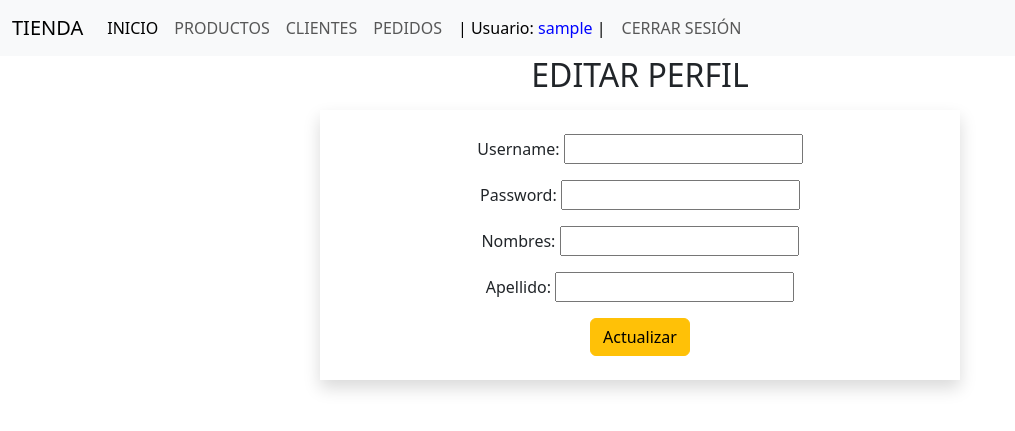
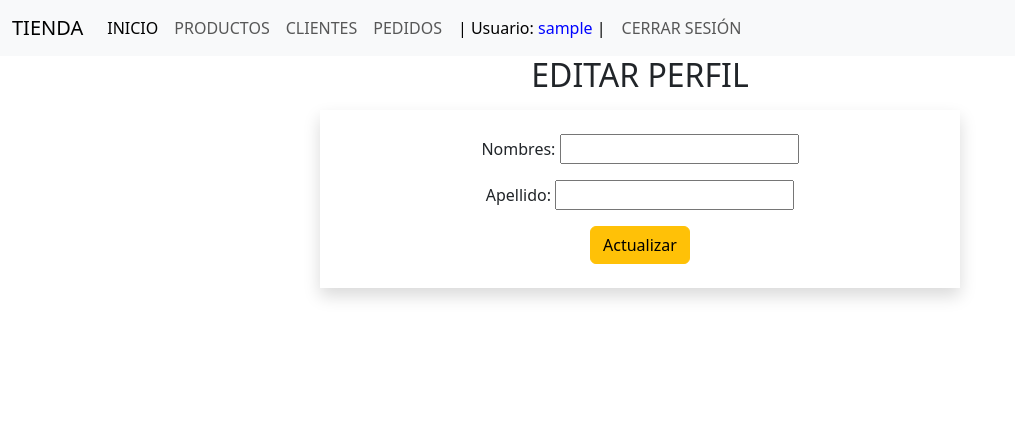
Before and after one commit to NEPalacios/PREENTREGA3-PALACIOS, a Django app: page /login/usuario/editar/ in a window 1280 px wide. Shown: the top 431 px of the page, without its empty margins (0-1015 px from the left). Run offline with Django 5.2, Linux system fonts and the light colour scheme; the visitor is signed in with stand-in values (Sample User, id 1); data that the repository does not hold is empty.

Commit message:
fix: login/forms.py

```diff
--- a/login/forms.py
+++ b/login/forms.py
@@ -4,7 +4,7 @@ from .models import Usuario
 class UsuarioForm(forms.ModelForm):
     class Meta:
         model = Usuario
-        fields = ['username', 'password', 'nombres', 'apellido']
+        fields = ['nombres', 'apellido']
         widgets = {
             'password': forms.PasswordInput(),
         }
--- a/login/templates/login/usuario.html
+++ b/login/templates/login/usuario.html
@@ -12,6 +12,7 @@
 
 <div class="w-50 shadow mx-auto p-4 m-3 text-center">
     <p>Nombre de usuario: {{ usuario.username }}</p>
+    <span class="form-control-color text-black-50">Datos personales:</span>
     <p>Nombres: {{ usuario.nombres }}</p>
     <p>Apellido: {{ usuario.apellido }}</p>
     <a href="{% url 'login:usuario_editar' %}" class="btn btn-warning">Editar Perfil</a>
```
